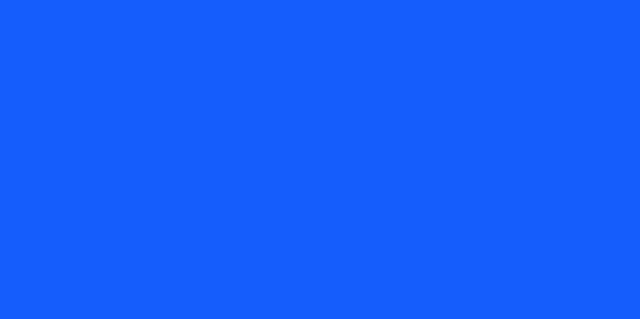
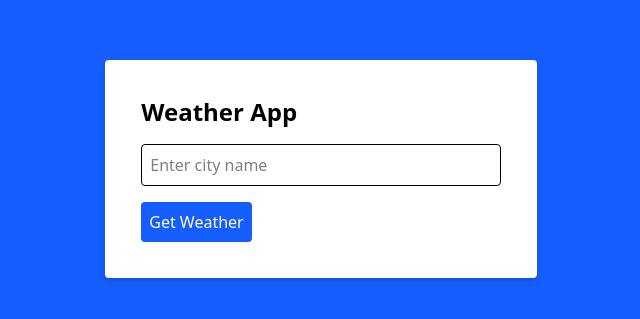
Before and after one commit to TechByKen/weather-app, a React (Vite) app: page / in a window 1280 px wide. Shown: the part 219-538 px from the top of the page, without its empty margins (319-959 px from the left). Built offline with nearby package versions, Linux system fonts and the light colour scheme.

Commit message:
Styled theapp

```diff
--- a/src/App.jsx
+++ b/src/App.jsx
@@ -2,7 +2,7 @@ import { useState } from "react"
 
 
 function App() {
-  const [city, setCity] = useState("");
+  const [city, setCity] = useState('');
  const [weatherData, setWeatherData] = useState(null);
 
 const fetchWeatherData = async () => {
@@ -11,7 +11,9 @@ const fetchWeatherData = async () => {
 
   try {
    const response = await fetch(API_ENDPOINT);
-   const data = response.json()
+   const data = await response.json()
+
+   setWeatherData(data)
    console.log(data)
   }catch(error){
     console.error('Error fetching weather data:', error)
@@ -21,12 +23,28 @@ const fetchWeatherData = async () => {
 
   return (
   <div className="bg-blue-600 h-screen flex flex-col items-center justify-center">
-
-
+    <div className="bg-white mx-10 p-9 rounded shadow-md mb-6">
+      <h1 className="font-bold mb-4 text-2xl">Weather App</h1>
+      <input type="text" placeholder="Enter city name" value={city} className="border rounded p-2 w-full mb-4" onChange={(e) => setCity(e.target.value)}/>
+      <button className="bg-blue-600 cursor-pointer p-2 hover:bg-blue-400 transition text-white rounded" onClick={fetchWeatherData}>Get Weather</button>
+    </div>
+    {weatherData && (
+      <div className="bg-black mx-10 rounded p-8 shadow-md text-white">
+          <div className="mt-4">
+             <h3 className="font-semibold text-xl">
+              Weather in {weatherData.location.name}, {weatherData.location.country}
+             </h3>
+             <p>Condition: {weatherData.current.condition.text}</p>
+             <p>Temperature: {weatherData.current.temp_c}°C</p>
+             <p>Feels like: {weatherData.current.feelslike_c}°C</p>
+             <p>Wind: {weatherData.current.wind_kph} KMH in {weatherData.current.wind_dir} Direction</p>
+          </div>
+      </div>
+    )}
 
   </div>
 
-  )
-}
+  );
+};
 
 export default App
```
